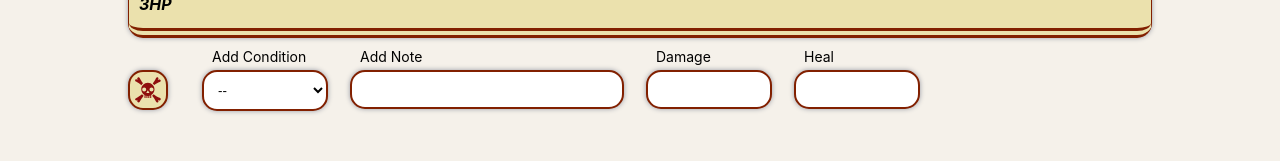
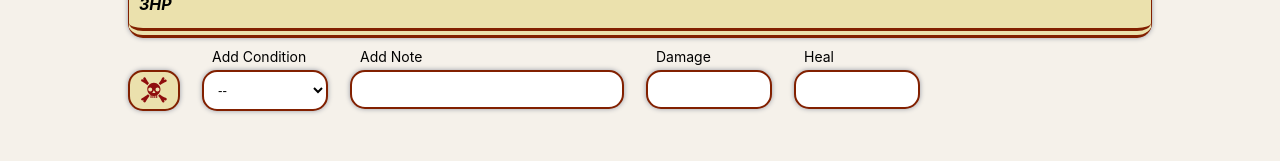
Before and after one commit to Paul-Ladyman/dnd-battle-tracker, a React (Create React App) app: page / in a window 1280 px wide. Shown: the part 353-514 px from the top of the page. Built offline with nearby package versions, Linux system fonts and the light colour scheme; the HTML template or start-up script is replaced by a standard one.

Commit message:
Improve spacing in creature toolbar

```diff
--- a/src/App.css
+++ b/src/App.css
@@ -169,9 +169,8 @@ a:hover {
   display: flex;
   background-color: #EBE1AD;
   margin-top: 22px;
-  height: 40px;
-  width: 40px;
   grid-column: span 2;
+  padding-left: 10px;
 }
 
 .creature-toolbar--button__dead {
```
